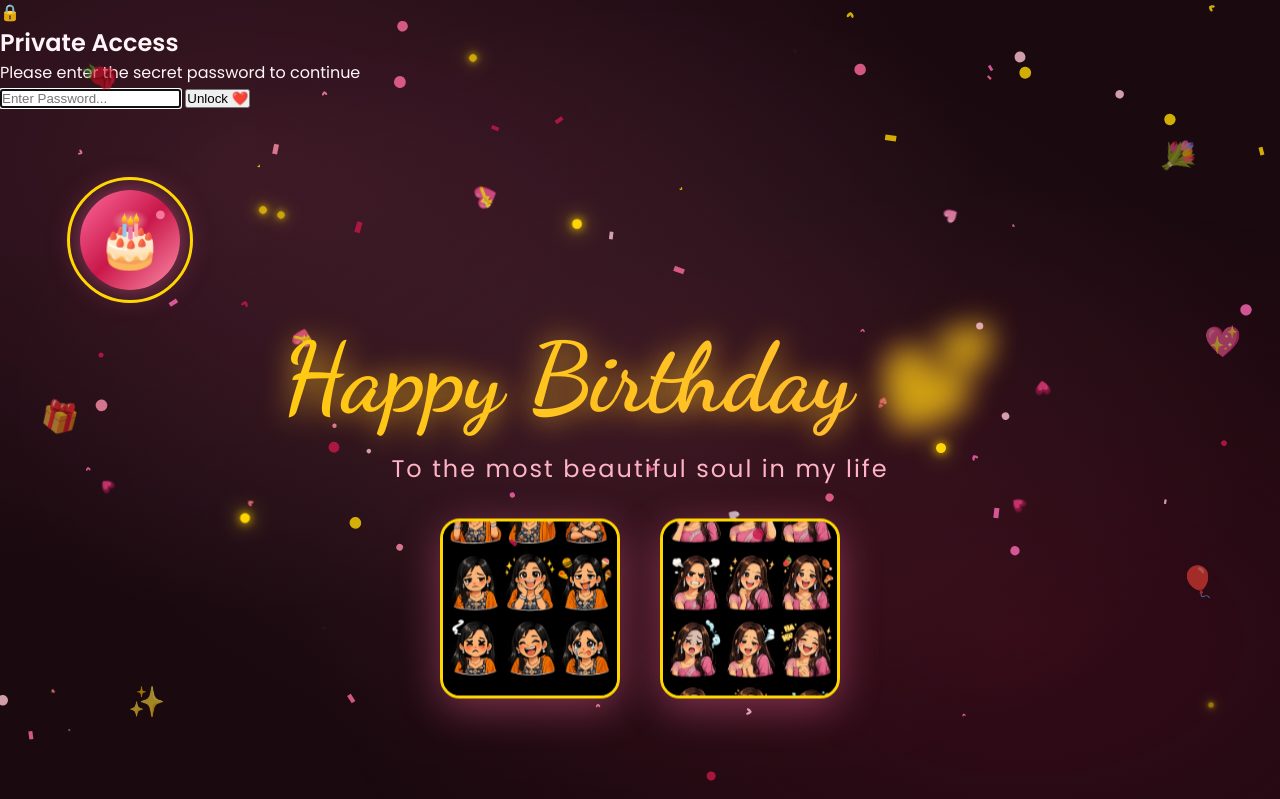
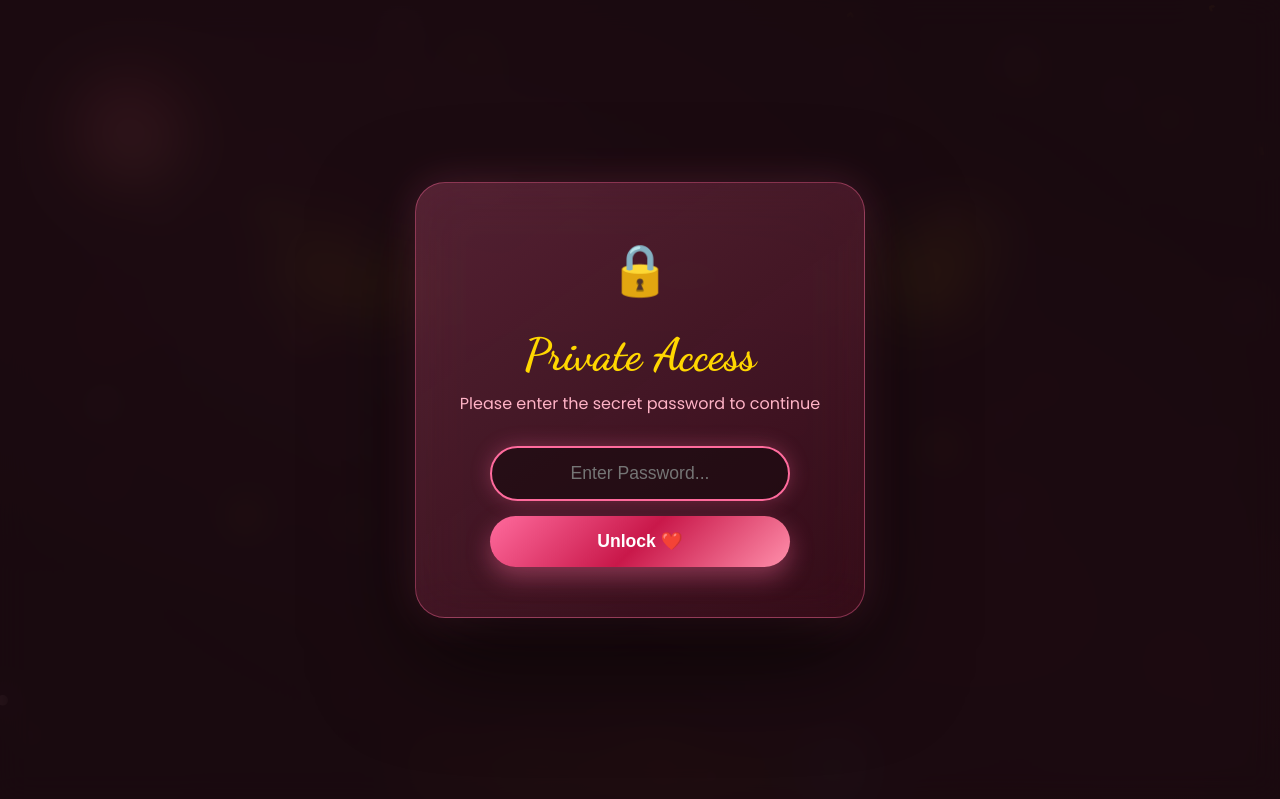
Before and after one commit to ElementAyush/birthday, a plain HTML site: page index.html in a window 1280 px wide. Shown: the top 799 px of the page. Drawn offline with Linux system fonts and the light colour scheme; grey boxes are pictures that could not be loaded.

Commit message:
Fix password overlay styles placement in CSS

```diff
--- a/styles.css
+++ b/styles.css
@@ -1025,6 +1025,144 @@ body::before {
 }
 
 /* =====================================================
+   PASSWORD PROTECTION OVERLAY
+   ===================================================== */
+.password-overlay {
+    position: fixed;
+    top: 0;
+    left: 0;
+    width: 100%;
+    height: 100%;
+    background: rgba(26, 10, 16, 0.9);
+    backdrop-filter: blur(15px);
+    display: flex;
+    align-items: center;
+    justify-content: center;
+    z-index: 10000;
+    padding: 20px;
+    transition: opacity 0.6s ease;
+}
+
+.password-card {
+    background: linear-gradient(145deg, rgba(255, 107, 157, 0.25), rgba(201, 24, 74, 0.15));
+    backdrop-filter: blur(25px);
+    border: 1px solid rgba(255, 107, 157, 0.4);
+    border-radius: 30px;
+    padding: 50px 30px;
+    text-align: center;
+    max-width: 450px;
+    width: 100%;
+    box-shadow: 0 40px 100px rgba(0, 0, 0, 0.6), 0 0 40px rgba(255, 107, 157, 0.2);
+}
+
+.password-icon {
+    font-size: 50px;
+    margin-bottom: 20px;
+}
+
+.password-title {
+    font-family: 'Dancing Script', cursive;
+    font-size: 2.8rem;
+    color: var(--gold);
+    margin-bottom: 10px;
+}
+
+.password-subtitle {
+    font-size: 1rem;
+    color: var(--text-muted);
+    margin-bottom: 30px;
+    line-height: 1.5;
+}
+
+.input-group {
+    display: flex;
+    flex-direction: column;
+    gap: 15px;
+    max-width: 300px;
+    margin: 0 auto;
+}
+
+#passwordInput {
+    padding: 15px 20px;
+    border-radius: 50px;
+    border: 2px solid rgba(255, 107, 157, 0.3);
+    background: rgba(26, 10, 16, 0.7);
+    color: white;
+    font-size: 1.1rem;
+    text-align: center;
+    outline: none;
+    transition: all 0.3s ease;
+}
+
+#passwordInput:focus {
+    border-color: var(--primary-pink);
+    box-shadow: 0 0 20px rgba(255, 107, 157, 0.3);
+}
+
+.password-btn {
+    padding: 15px 30px;
+    border-radius: 50px;
+    border: none;
+    background: var(--gradient-romantic);
+    color: white;
+    font-size: 1.1rem;
+    font-weight: 600;
+    cursor: pointer;
+    transition: all 0.3s ease;
+    box-shadow: 0 10px 25px rgba(255, 107, 157, 0.4);
+}
+
+.password-btn:hover {
+    transform: translateY(-3px);
+    box-shadow: 0 15px 35px rgba(255, 107, 157, 0.6);
+}
+
+.password-error {
+    margin-top: 20px;
+    color: #ff4757;
+    font-weight: 500;
+}
+
+.shake {
+    animation: shakeAnim 0.5s cubic-bezier(.36, .07, .19, .97) both;
+}
+
+@keyframes shakeAnim {
+
+    10%,
+    90% {
+        transform: translate3d(-1px, 0, 0);
+    }
+
+    20%,
+    80% {
+        transform: translate3d(2px, 0, 0);
+    }
+
+    30%,
+    50%,
+    70% {
+        transform: translate3d(-4px, 0, 0);
+    }
+
+    40%,
+    60% {
+        transform: translate3d(4px, 0, 0);
+    }
+}
+
+/* BLUR EFFECTS FOR MAIN CONTENT */
+.main-content-wrapper {
+    transition: filter 1s ease;
+}
+
+.main-content-wrapper.blurred {
+    filter: blur(25px);
+    pointer-events: none;
+    user-select: none;
+}
+
+/* =====================================================
    CUSTOM CURSOR EFFECT
    ===================================================== */
 body {
```
